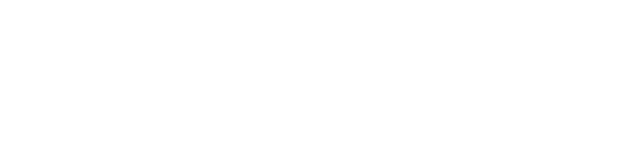
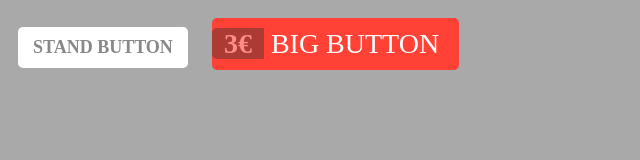
Before and after one commit to AnthonyVanoo/AWDgit, a plain HTML site: page index.html in a window 1280 px wide. Shown: the whole page, without its empty margins (0-640 px from the left). Drawn offline with Linux system fonts and the light colour scheme.

Commit message:
styles made and buttons added to base html

```diff
--- a/css/styles.css
+++ b/css/styles.css
@@ -0,0 +1,56 @@
+/* block */
+.btn {
+    text-decoration: none;
+    background-color: white;
+    color: #888;
+    border-radius: 5px;
+    display: inline-block;
+    margin: 10px;
+    font-size: 18px;
+    text-transform: uppercase;
+    font-weight: 600;
+    padding: 10px 5px;
+}
+
+/* Element */
+.btn__price {
+    color: #fff;
+    padding-right: 12px;
+    padding-left: 12px;
+    margin: -10px;
+    font-weight: 600;
+    background-color: #333;
+    opacity: .4;
+    border-radius: 5px 0 0 5px;
+}
+
+/* Element */
+.btn__text {
+    padding: 0 10px;
+    border-radius: 0 5px 5px 0;
+}
+
+/* Modifier */
+.btn--big {
+    font-size: 28px;
+    padding: 10px;
+    font-weight: 400;
+}
+
+/* Modifier */
+.btn--orange {
+    border-color: #FF4136;
+    color: white;
+    background-color: #FF4136;
+}
+
+/* Modifer */
+.btn--blue {
+    border-color: darkblue;
+    color: crimson;
+    background-color: darkblue;
+}
+
+body {
+    background-color: darkgrey;
+}
--- a/index.html
+++ b/index.html
@@ -4,5 +4,12 @@
     <link rel="stylesheet" href="css/styles.css">
 </head>
 <body>
+    <a href="#" class="btn">
+        <span class="btn__text">Stand Button</span>
+    </a>
+    <a href="#" class="btn btn--big btn--orange">
+        <span class="btn__price">3€</span>
+        <span class="btn__text">Big Button</span>
+    </a>
 </body>
 </html>
```
